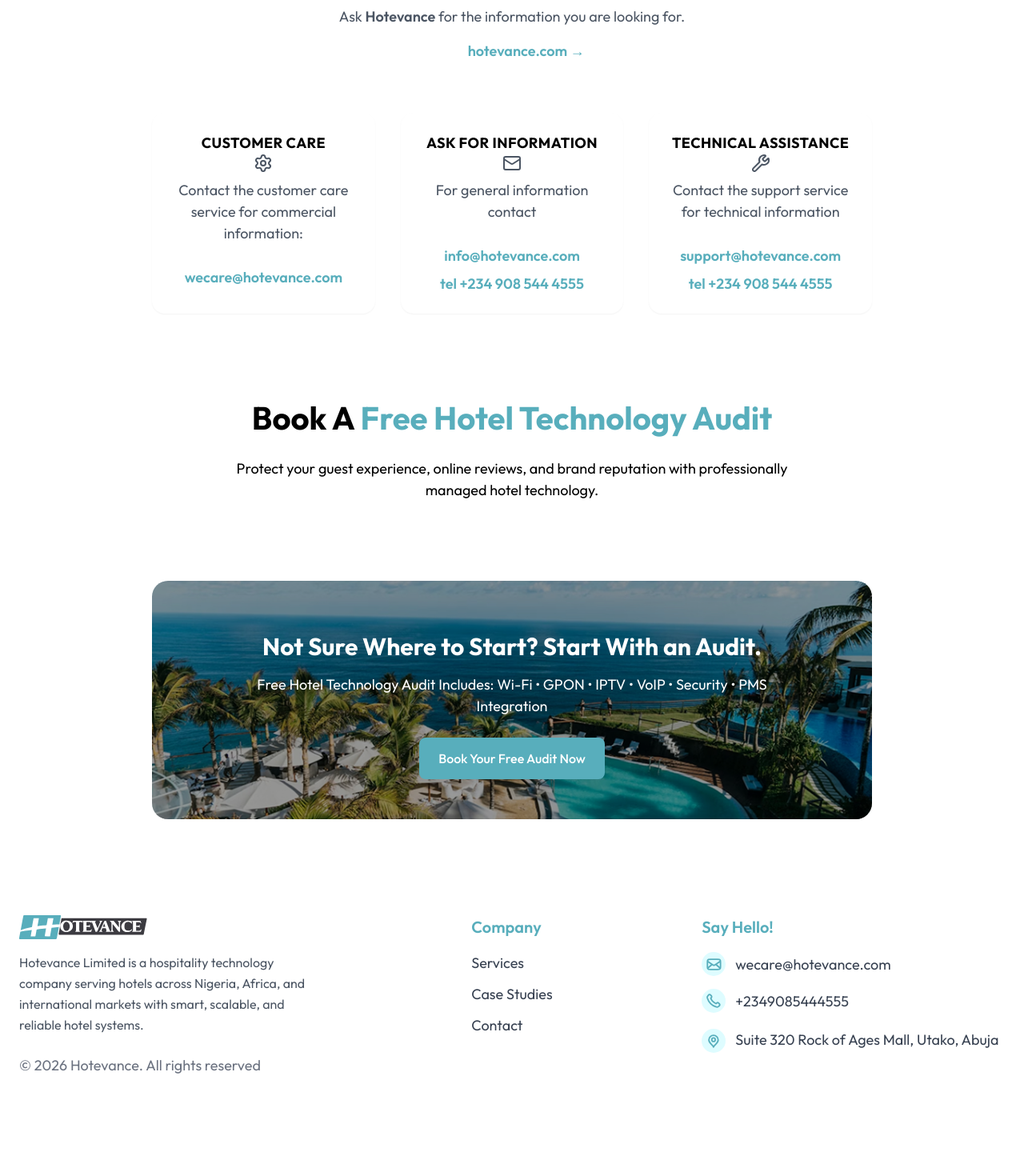
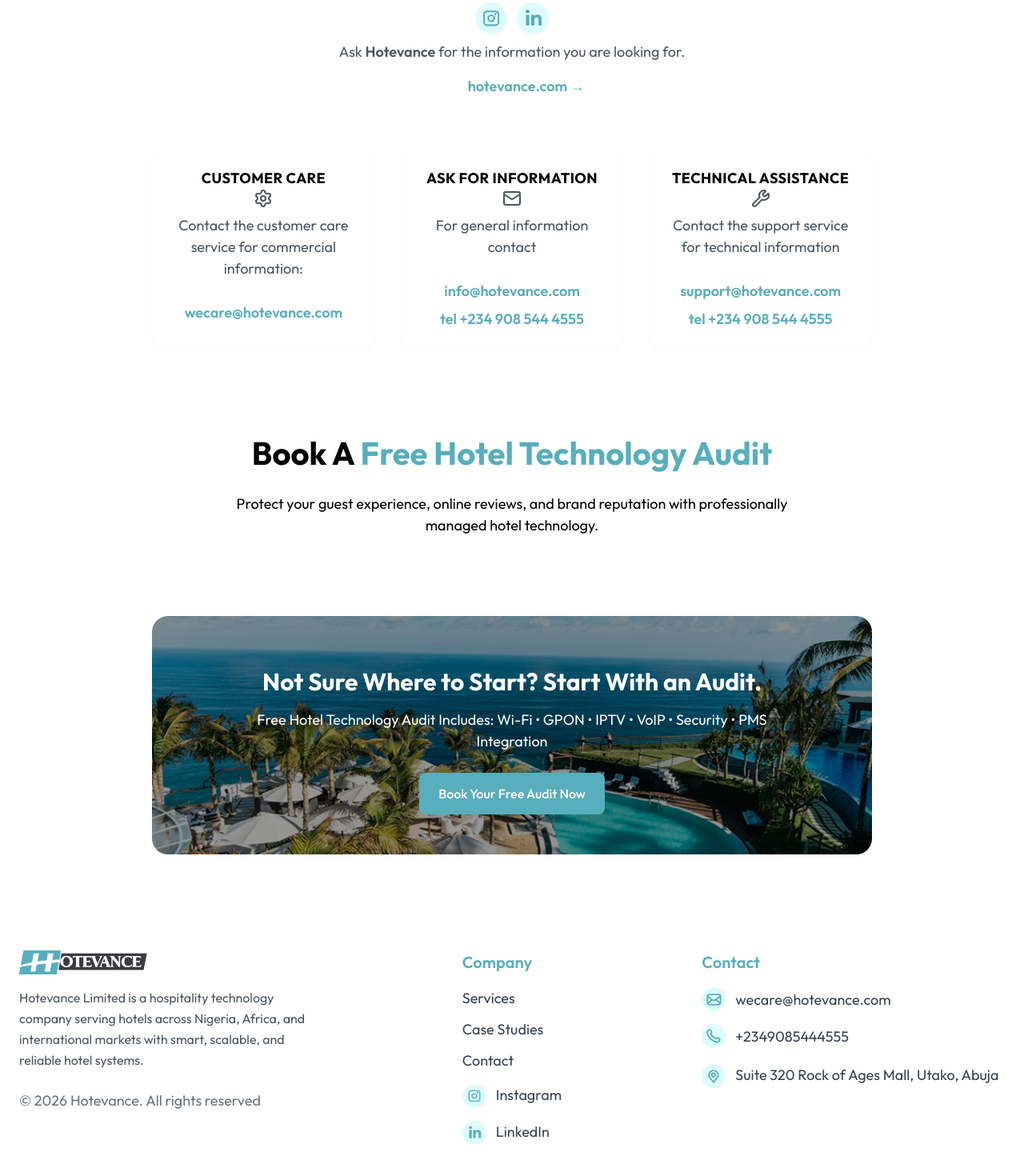
Before and after one commit to Swaymos/hotelvance, a Next.js app: page /contact in a window 1280 px wide. Shown: the part 836-2306 px from the top of the page at 80% size. Before the commit the page ends 2237 px from the top, so only its background shows below. Built offline with nearby package versions, Linux system fonts and the light colour scheme.

Commit message:
fixed content

```diff
--- a/components/Footer.jsx
+++ b/components/Footer.jsx
@@ -6,6 +6,8 @@
 import phoneIcon from "../public/svg/phone.svg";
 import mailIcon from "../public/svg/mail.svg";
 import locationIcon from "../public/svg/location.svg";
+import instagram from "../public/svg/instagram.svg";
+import linkedIn from "../public/svg/linkedin.svg";
 
 const container = {
   hidden: {},
@@ -72,13 +74,40 @@
                 Contact
               </a>
             </li>
+            <li className="flex items-start text-[18px] gap-3">
+              <a
+                href="https://www.instagram.com/hotevance?igsh=MW84cmozdjRoY3R3Yw=="
+                className="flex items-center gap-3 hover:text-primary"
+              >
+                <span className="text-primary mt-1">
+                  <Image
+                    src={instagram}
+                    width={30}
+                    height={30}
+                    alt="instagram"
+                  />
+                </span>
+                Instagram
+              </a>
+            </li>
+            <li className="flex items-start text-[18px] gap-3">
+              <a
+                href="https://www.linkedin.com/company/hotevance-limited/"
+                className="flex items-center gap-3 hover:text-primary"
+              >
+                <span className="text-primary mt-1">
+                  <Image src={linkedIn} width={30} height={30} alt="linkedin" />
+                </span>
+                LinkedIn
+              </a>
+            </li>
           </ul>
         </motion.div>
 
         {/* Contact Info */}
         <motion.div variants={item}>
           <h4 className="mb-4 text-[20px] font-semibold text-primary">
-            Say Hello!
+            Contact
           </h4>
           <ul className="space-y-4 text-[18px] text-gray-700">
             <li className="">
@@ -106,6 +135,7 @@
                 +2349085444555
               </a>
             </li>
+
             <li className="flex items-start text-[18px] gap-3">
               <p className="flex items-center gap-3 hover:text-primary">
                 <span className="text-primary mt-1">
--- a/src/app/contact/page.jsx
+++ b/src/app/contact/page.jsx
@@ -4,6 +4,9 @@
 import { Mail, Settings, Wrench } from "lucide-react";
 import SectionHeader from "../../../components/SectionHeader";
 import CTA from "../../../components/CTA";
+import instagram from "../../../public/svg/instagram.svg";
+import linkedIn from "../../../public/svg/linkedin.svg";
+import Image from "next/image";
 
 /* ---------------- ANIMATION VARIANTS ---------------- */
 const container = {
@@ -47,6 +50,30 @@
             <h2 className="text-[28px] sm:text-[32px] font-bold text-gray-900 leading-tight">
               Do you have any questions?
             </h2>
+            <li className="flex justify-center max-w-[300px] py-[120px] w-[50%] mx-auto items-start text-[18px] gap-3">
+              <a
+                href="https://www.instagram.com/hotevance?igsh=MW84cmozdjRoY3R3Yw=="
+                className="flex items-center gap-3 hover:text-primary"
+              >
+                <span className="text-primary mt-1">
+                  <Image
+                    src={instagram}
+                    width={40}
+                    height={40}
+                    alt="instagram"
+                  />
+                </span>
+              </a>
+              <a
+                href="https://www.linkedin.com/company/hotevance-limited/"
+                className="flex items-center gap-3 hover:text-primary"
+              >
+                <span className="text-primary mt-1">
+                  <Image src={linkedIn} width={40} height={40} alt="linkedin" />
+                </span>
+              </a>
+            </li>
+
             <p className="mt-2 text-gray-600 text-[18px]">
               Ask <span className="font-semibold">Hotevance</span> for the
               information you are looking for.
```
Also changed, not shown: public/svg/instagram.svg (added), public/svg/linkedin.svg (added).
